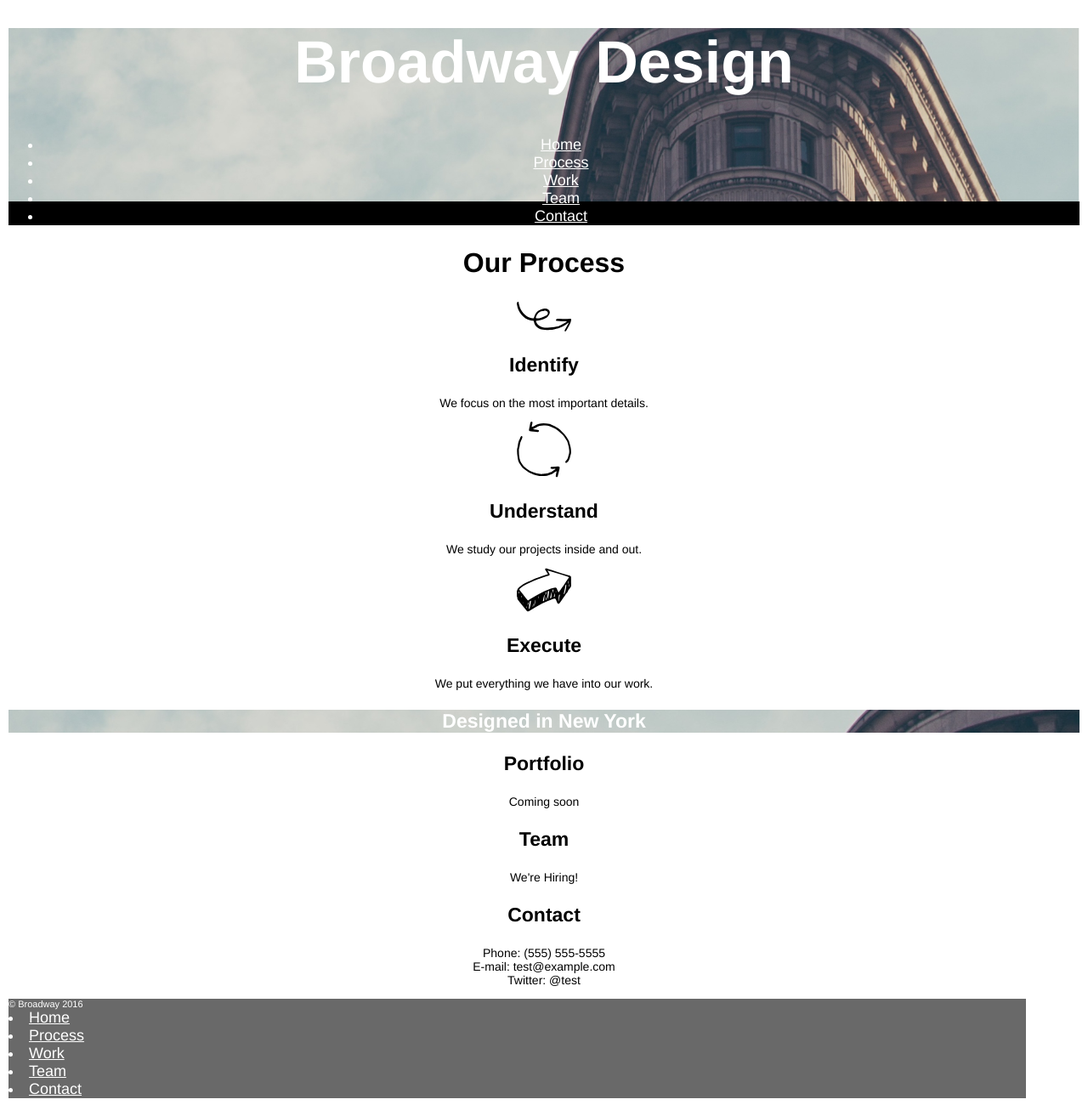
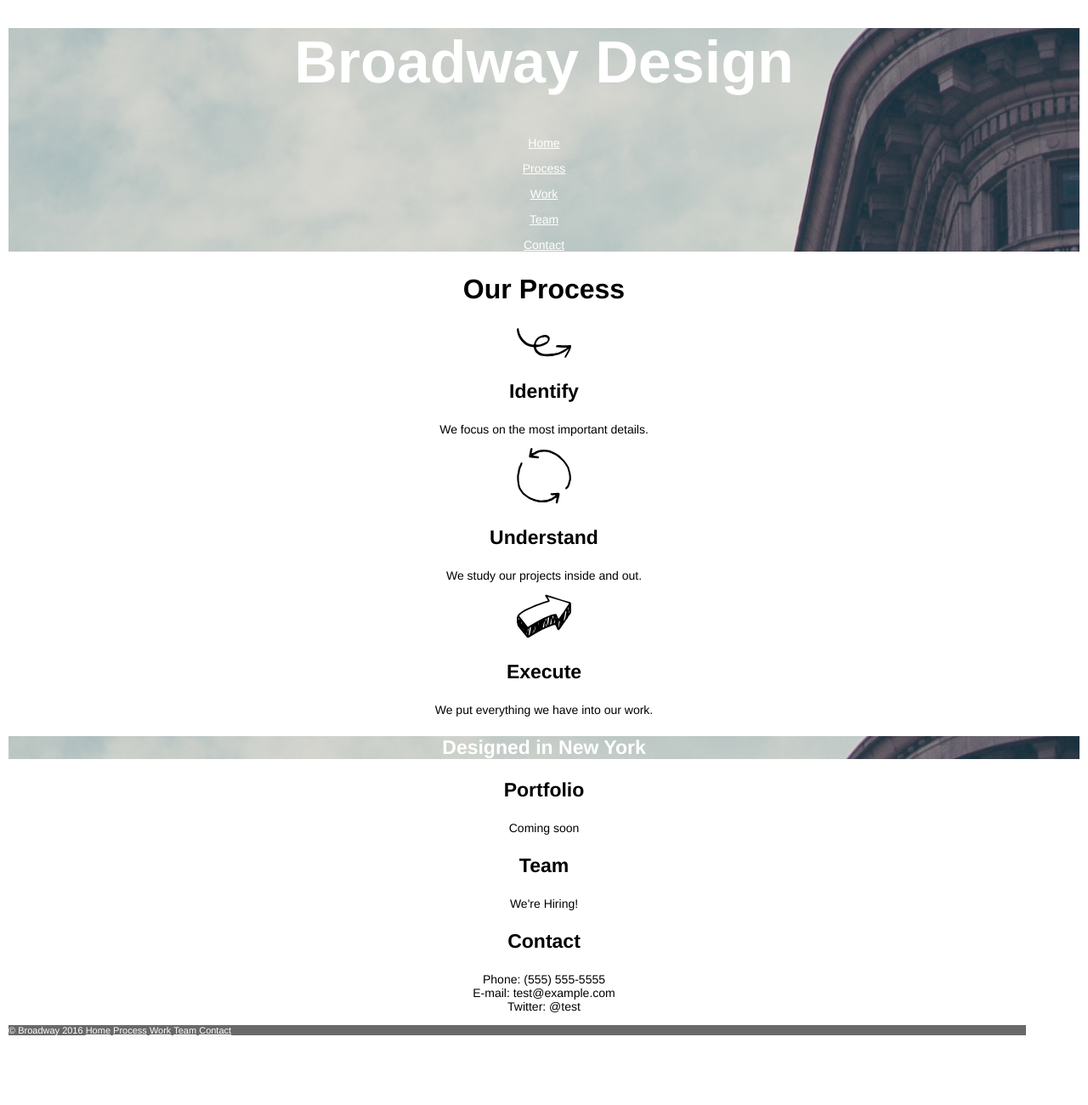
Before and after one commit to motherflux/Broadway, a plain HTML site: page index.html in a window 1280 px wide. Shown: the part 14-1314 px from the top of the page at 85% size. After the commit the page ends 1240 px from the top, so only its background shows below. Drawn offline with Linux system fonts and the light colour scheme.

Commit message:
removed black bg in css

```diff
--- a/index.html
+++ b/index.html
@@ -9,15 +9,13 @@
   <body>
     <div class="banner">
     <h1 id=home>Broadway Design</h1>
-    <nav>
-      <ul>
-        <li><a href="#home">Home</a></li>
-        <li><a href="#process">Process</a></li>
-        <li><a href="#work">Work</a></li>
-        <li><a href="#team">Team</a></li>
-        <li><a href="#contact">Contact</a></li>
-      </ul>
-    </nav>
+
+        <p><a href="#home">Home</a></p>
+        <p><a href="#process">Process</a></p>
+        <p><a href="#work">Work</a></p>
+        <p><a href="#team">Team</a></p>
+        <p><a href="#contact">Contact</a></p>
+
     </div>
 
     <h2 id="process">Our Process</h2>
@@ -38,20 +36,19 @@
     <h3>Portfolio</h3>
     <p>Coming soon</p>
     <h3 id="team">Team</h3>
+
     <p>We're Hiring!</p>
     <h3 id="contact">Contact</h3>
     <p>Phone: (555) 555-5555 <br>E-mail: test@example.com <br>Twitter: @test</p>
 
 
-    <footer>&copy; Broadway 2016<nav>
-
-        <li><a href="#home">Home</a></li>
-        <li><a href="#process">Process</a></li>
-        <li><a href="#work">Work</a></li>
-        <li><a href="#team">Team</a></li>
-        <li><a href="#contact">Contact</a></li>
-
-    </nav></footer>
+    <footer>&copy; Broadway 2016
+        <a href="#home">Home</a>
+        <a href="#process">Process</a>
+        <a href="#work">Work</a>
+        <a href="#team">Team</a>
+        <a href="#contact">Contact</a>
+        </footer>
 
   </body>
 </html>
--- a/resources/css/style.css
+++ b/resources/css/style.css
@@ -8,9 +8,7 @@ body {
 }
 .banner {
   background-image: url(../images/the-flatiron-building.png);
-  background-repeat: no-repeat;
-  background-size: contain;
-  background-color: black;
+
 
 }
 
@@ -34,8 +32,7 @@ h3 {
 .midline {
   color: white;
   background-image: url(../images/the-flatiron-building.png);
-  background-repeat: no-repeat;
-  background-color: black;
+
 }
 footer {
   font-size: 11px;
```
